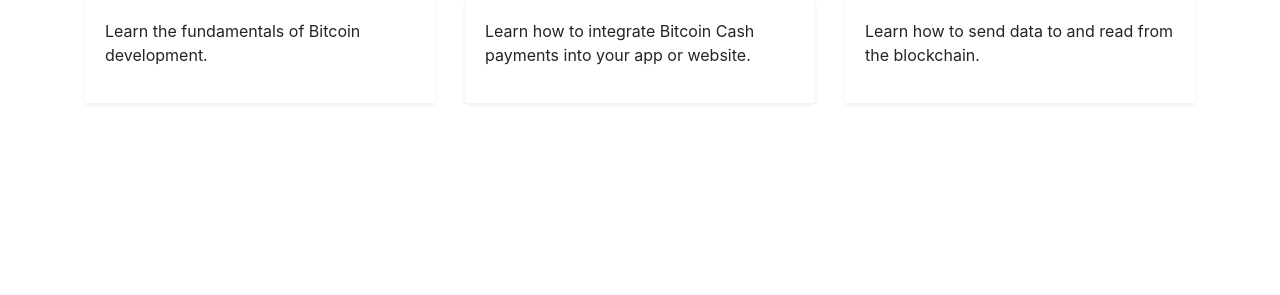
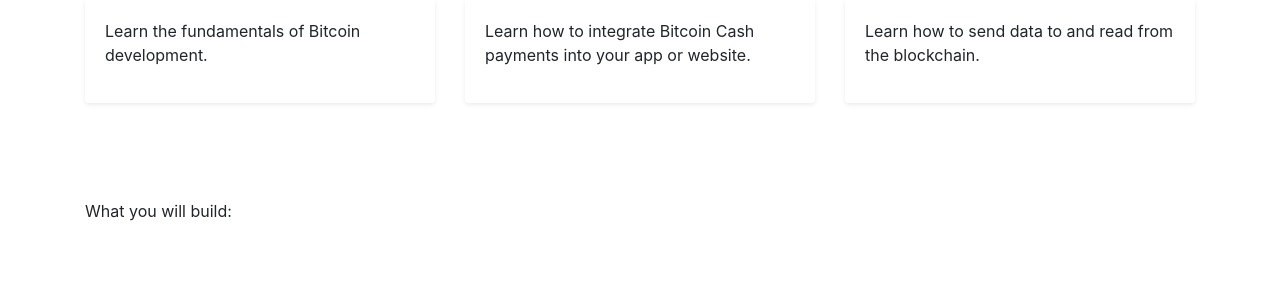
Before and after one commit to merc1er/bitcoin-python-class, a Flask app: page / in a window 1280 px wide. Shown: the part 505-800 px from the top of the page. Run offline with Flask 2, Linux system fonts and the light colour scheme; some libraries are stand-ins or nearby versions.

Commit message:
Init goal section

```diff
--- a/templates/index.html
+++ b/templates/index.html
@@ -4,5 +4,6 @@
 
   {% include 'index/hero.html' %}
   {% include 'index/intro.html' %}
+  {% include 'index/goal.html' %}
 
 {% endblock %}
--- /dev/null
+++ b/templates/index/goal.html
@@ -0,0 +1,9 @@
+<section class="container py-5">
+  <div class="row">
+
+    <div class="col-sm-4">
+      <p>What you will build:</p>
+    </div>
+
+  </div>
+</section>
```
